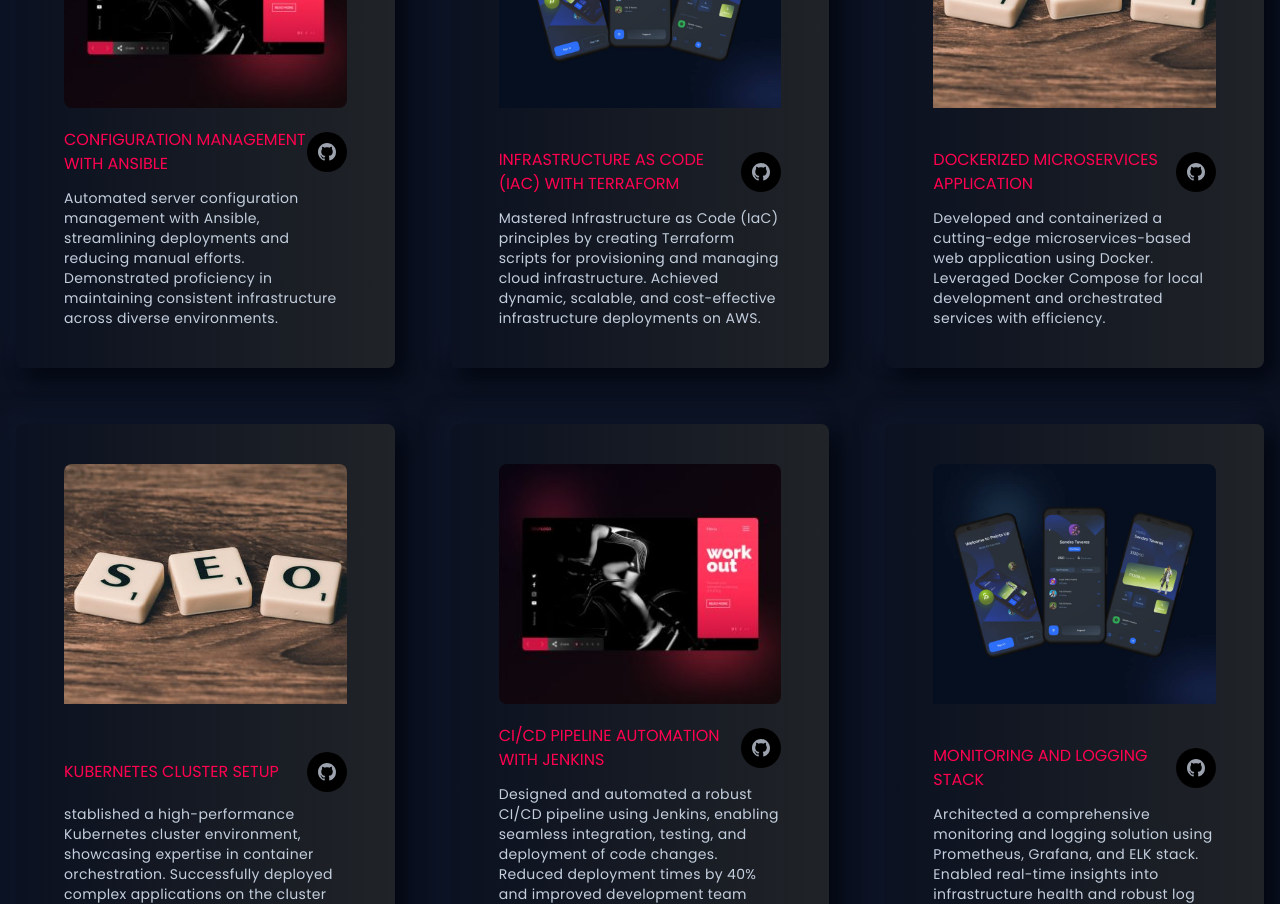
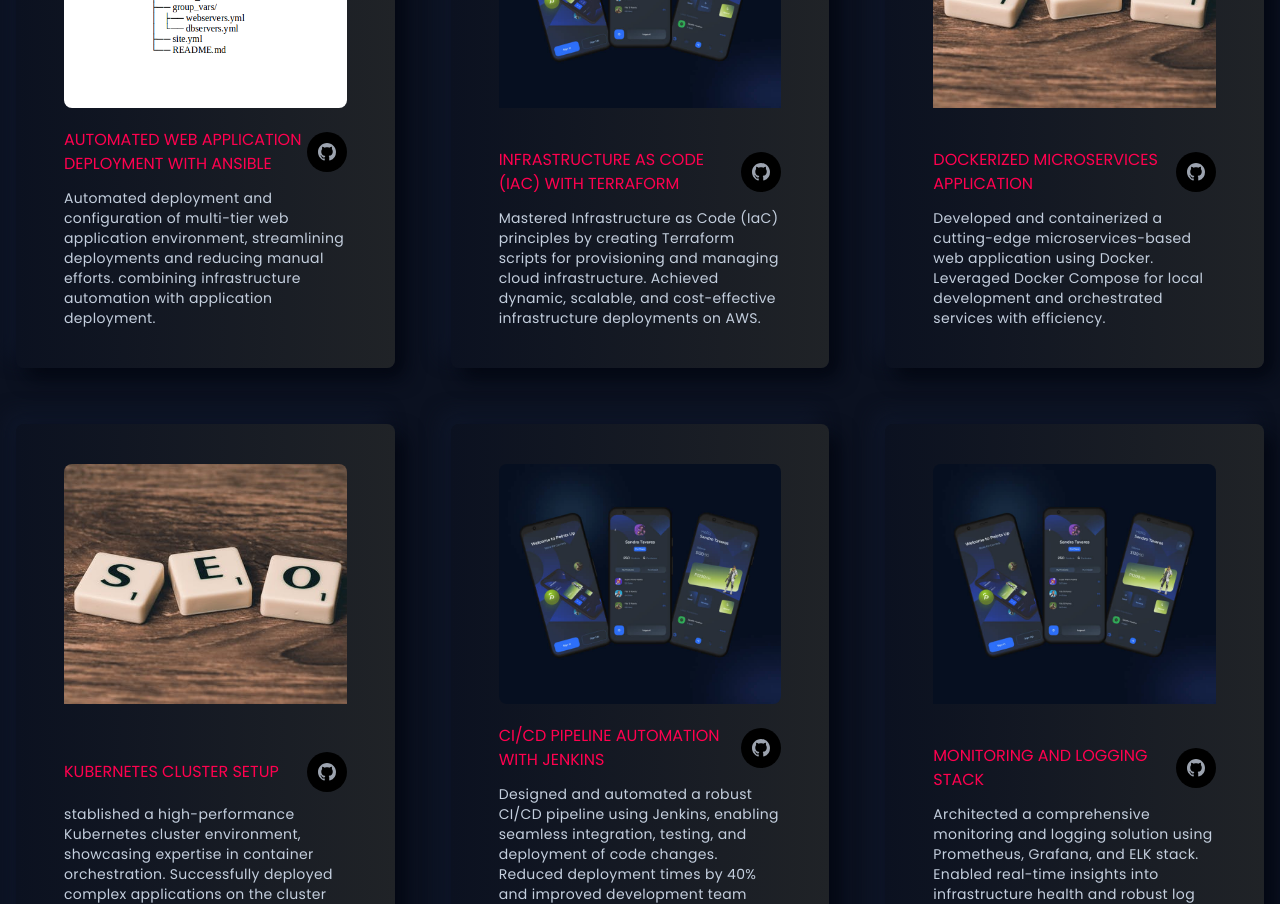
Before and after one commit to OscarTJ04/portfolio, a React (Vite) app: page / in a window 1280 px wide. Shown: the part 2260-3164 px from the top of the page. Built offline with nearby package versions, Linux system fonts and the light colour scheme.

Commit message:
new file:   src/assets/images/projects/ansibleproject.png 	modified:   src/assets/index.ts 	modified:   src/components/Projects.tsx

```diff
--- a/src/assets/index.ts
+++ b/src/assets/index.ts
@@ -1,5 +1,5 @@
 import bannerImg from "./images/profilepicture1.jpg";
-import projectOne from "./images/projects/projectOne.jpg";
+import ansibleproject from "./images/projects/ansibleproject.png";
 import projectTwo from "./images/projects/projectTwo.jpg";
 import projectThree from "./images/projects/projectThree.jpeg";
 import contactImg from "./images/contact/contactImg.webp";
@@ -10,10 +10,10 @@
 
 export {
   bannerImg,
-  projectOne,
   projectTwo,
   projectThree,
   contactImg,
   profilepicture,
   profilepicturet,
+  ansibleproject,
 };
--- a/src/components/Projects.tsx
+++ b/src/components/Projects.tsx
@@ -1,6 +1,6 @@
 import Title from "./Title";
 import ProjectsCard from "./ProjectsCard";
-import { projectOne, projectThree, projectTwo } from "../assets";
+import { projectThree, projectTwo, ansibleproject } from "../assets";
 import { FadeIn } from "./FadeIn";
 
 const Projects = () => {
@@ -18,10 +18,10 @@
         </div>
         <div className="grid grid-cols-1 md:grid-cols-2 xl:grid-cols-3 gap-6 xl:gap-14">
           <ProjectsCard
-            title="Configuration Management with Ansible"
-            des="Automated server configuration management with Ansible, streamlining deployments and reducing manual efforts.
-            Demonstrated proficiency in maintaining consistent infrastructure across diverse environments."
-            src={projectOne}
+            title="Automated Web Application Deployment with Ansible"
+            des="Automated deployment and configuration of multi-tier web application environment, streamlining deployments and reducing manual efforts.
+            combining infrastructure automation with application deployment."
+            src={ansibleproject}
           />
           <ProjectsCard
             title="Infrastructure as Code (IaC) with Terraform"
@@ -45,7 +45,7 @@
             title="CI/CD Pipeline Automation with Jenkins"
             des="Designed and automated a robust CI/CD pipeline using Jenkins, enabling seamless integration, testing, and deployment of code changes.
             Reduced deployment times by 40% and improved development team collaboration."
-            src={projectOne}
+            src={projectTwo}
           />
           <ProjectsCard
             title="Monitoring and Logging Stack"
```
Also changed, not shown: src/assets/images/projects/ansibleproject.png (added).
